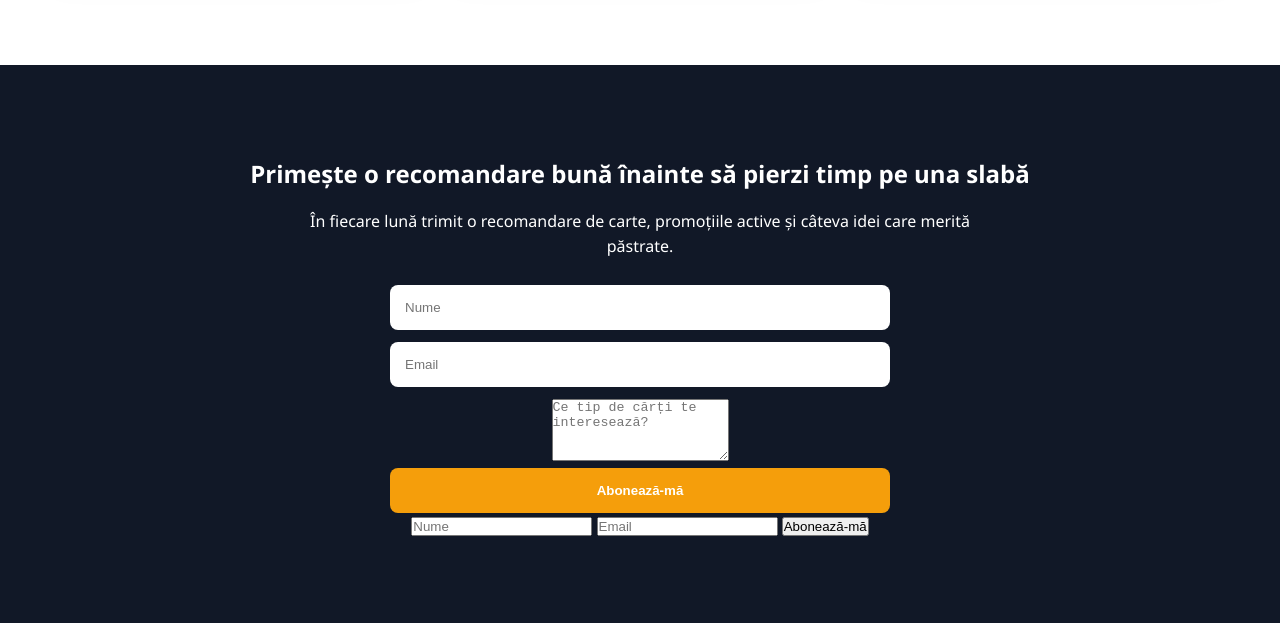
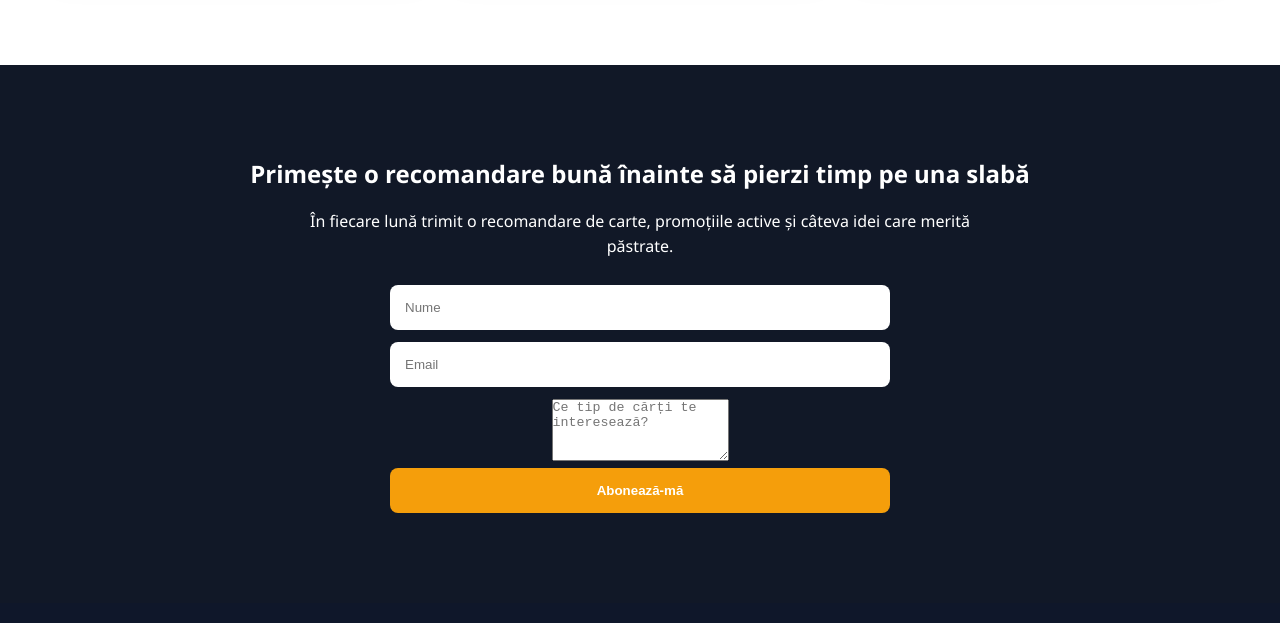
Before and after one commit to mariusgherasim/IncaUnCapitol, a plain HTML site: page index.html in a window 1280 px wide. Shown: the part 3549-4172 px from the top of the page. Drawn offline with Linux system fonts and the light colour scheme.

Commit message:
Add files via upload

```diff
--- a/index.html
+++ b/index.html
@@ -179,26 +179,8 @@ rows="4"
 Abonează-mă
 </button>
 </form>
-<div
-id="successMessage"
-class="success-message"
-></div>
+<div id="successMessage" class="success-message" ></div>
 
-<input
-type="text"
-placeholder="Nume"
-required
->
-<input
-type="email"
-placeholder="Email"
-required
->
-<button type="submit">
-Abonează-mă
-</button>
-</form>
-</div>
 </section>
 
 <footer>
```
